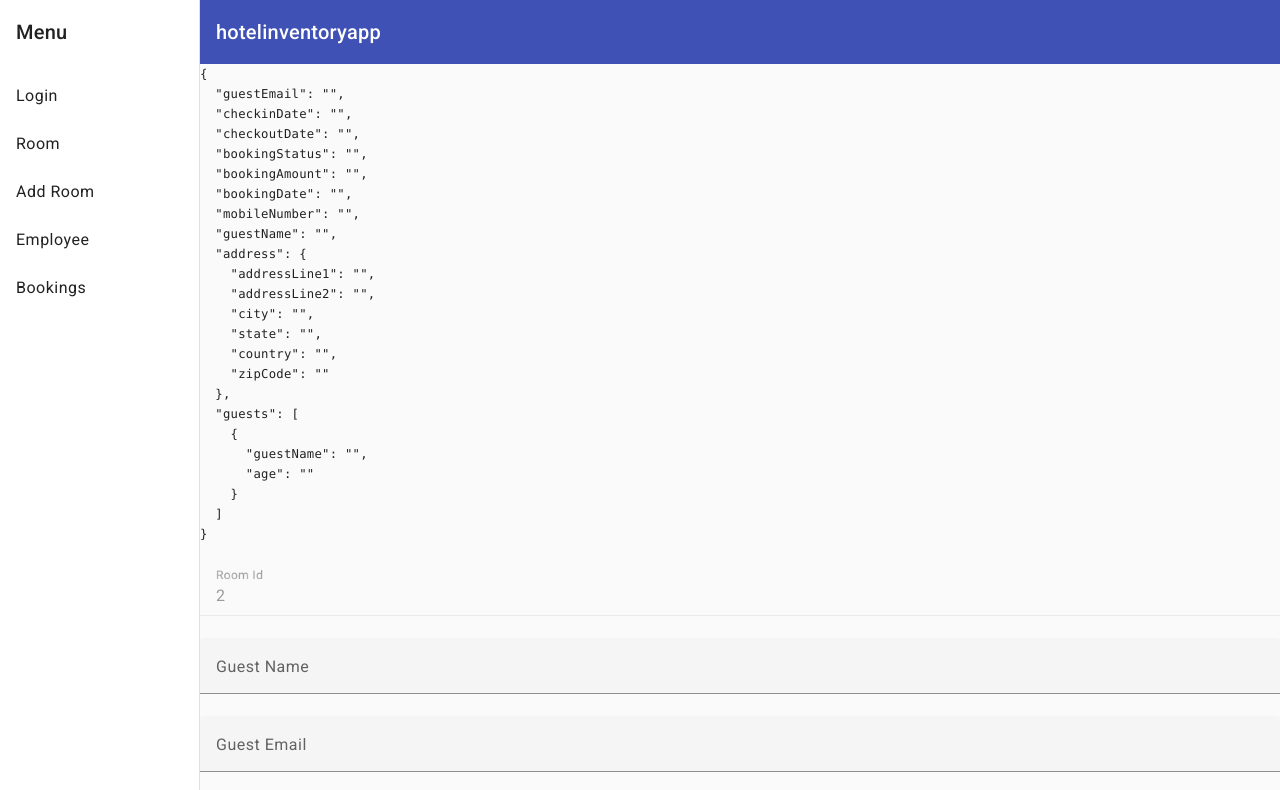
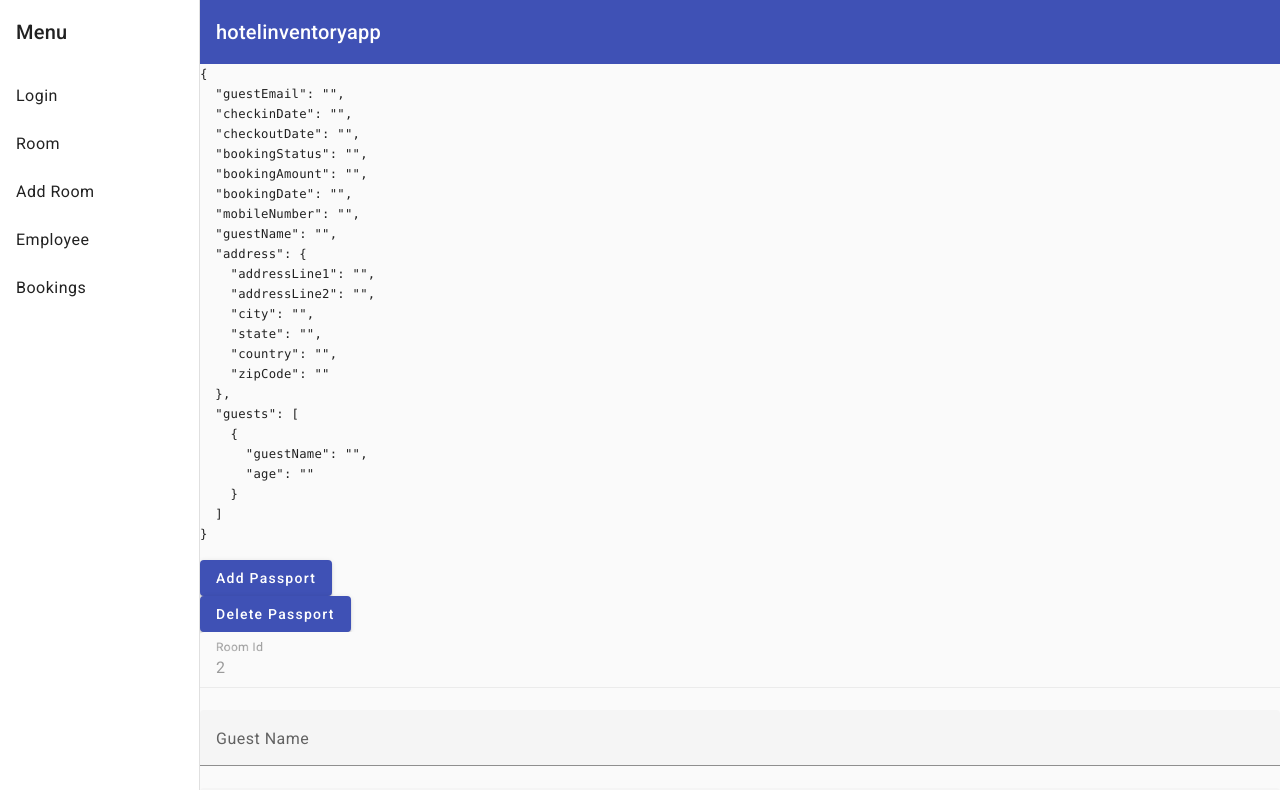
Before and after one commit to Miles-Hu/hotelinventory, an Angular app: page /booking in a window 1280 px wide. Shown: the top 790 px of the page. Built offline with nearby package versions, Linux system fonts and the light colour scheme.

Commit message:
add and delete control

```diff
--- a/src/app/booking/booking.component.html
+++ b/src/app/booking/booking.component.html
@@ -1,6 +1,20 @@
 <pre>{{ bookingForm?.value | json }}</pre>
 
 <form [formGroup]="bookingForm" (ngSubmit)="addBooking()">
+
+    <div>
+        <button mat-raised-button color="primary" type="button" (click)="addPassport()">Add Passport</button>
+    </div>
+
+    <div>
+        <button mat-raised-button color="primary" type="button" (click)="deletePassport()">Delete Passport</button>
+    </div>
+
+    <mat-form-field class="example-full-width" *ngIf="bookingForm.get('passportNumber')">
+        <mat-label>Passport Number</mat-label>
+        <input type="text" matInput formControlName="passportNumber" placeholder="Passport Number" />
+    </mat-form-field>
+
     <mat-form-field class="example-full-width">
         <mat-label>Room Id</mat-label>
         <input type="text" matInput formControlName="roomId" placeholder="Room Id" />
@@ -105,6 +119,10 @@
                             <input type="number" matInput formControlName="age" placeholder="Age" />
                         </mat-form-field>
                     </div>
+                    <div>
+                        <button mat-raised-button color="primary" type="button" (click)="deleteGuest(i)">Delete
+                            Guest</button>
+                    </div>
                 </div>
             </mat-expansion-panel>
         </mat-accordion>
@@ -114,18 +132,3 @@
         <button mat-raised-button color="primary">Book Room</button>
     </div>
 </form>
-
-<!-- : [''],
-      checkinDate: [''],
-      checkoutDate: [''],
-      bookingStatus: [''],
-      : [''],
-      bookingDate: [''],
-      : [''],
-      : [''],
-      guestAddress: [''],
-      guestCity: [''],
-      guestState: [''],
-      guestCountry: [''],
-      guestZipCode: [''],
-      guestCount: [''],-->
--- a/src/app/booking/booking.component.ts
+++ b/src/app/booking/booking.component.ts
@@ -55,4 +55,16 @@ export class BookingComponent implements OnInit {
       this.fb.group({ guestName: [''], age: new FormControl('') })
     );
   }
+
+  addPassport() {
+    this.bookingForm.addControl('passportNumber', new FormControl('pass123'));
+  }
+
+  deletePassport() {
+    this.bookingForm.removeControl('passportNumber');
+  }
+
+  deleteGuest(index: number) {
+    this.guests.removeAt(index);
+  }
 }
```
